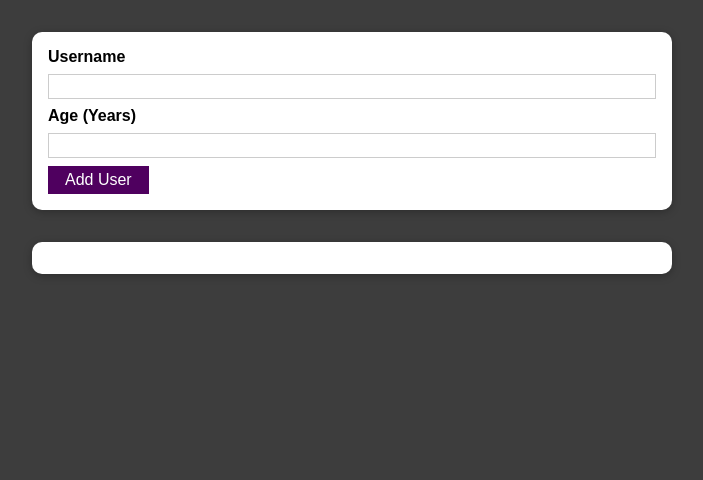
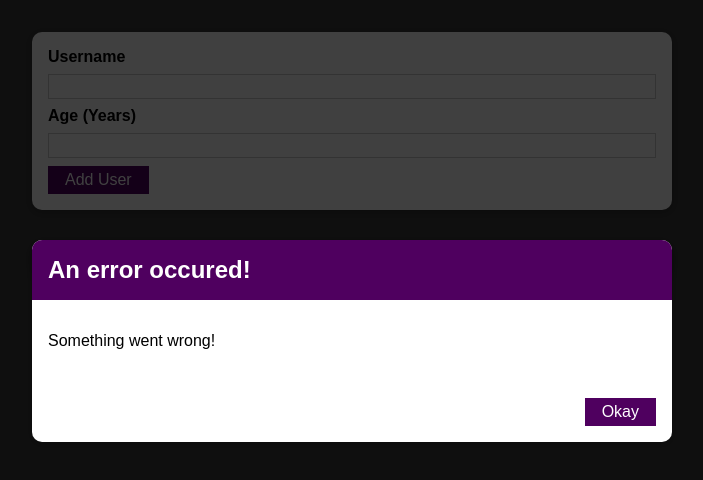
Before and after one commit to NataliaBebebino/users-list, a React (Create React App) app: page / in a window 1280 px wide. Shown: the top 480 px of the page, without its empty margins (288-991 px from the left). Built offline with nearby package versions, Linux system fonts and the light colour scheme.

Commit message:
Create ErrorModal component

```diff
--- /dev/null
+++ b/src/components/UI/ErrorModal.js
@@ -0,0 +1,30 @@
+import React from "react";
+import Button from "./Button";
+import Card from "./Card";
+import classes from "./ErrorModal.module.css";
+
+const ErrorModal = (props) => {
+  return (
+    <div>
+      <div className={classes.backdrop} />
+      <Card className={classes.modal}>
+        <header className={classes.header}>
+          <h2>{props.title}</h2>
+        </header>
+        <div className={classes.content}>
+          <p>{props.message}</p>
+        </div>
+        <footer className={classes.actions}>
+          <Button>Okay</Button>
+        </footer>
+      </Card>
+    </div>
+  );
+};
+
+//This component could be imported through AddUser component, which is the place that actually
+//triggers this ErrorModal component, or it could also be imported at a higher level,
+// through the App.js. We prefer to import it directly through the place where it is
+// triggered (AddUser).
+
+export default ErrorModal;
--- /dev/null
+++ b/src/components/UI/ErrorModal.module.css
@@ -0,0 +1,45 @@
+.backdrop {
+  position: fixed;
+  top: 0;
+  left: 0;
+  width: 100%;
+  height: 100vh;
+  z-index: 10;
+  background: rgba(0, 0, 0, 0.75);
+}
+
+.modal {
+  position: fixed;
+  top: 30vh;
+  left: 10%;
+  width: 80%;
+  z-index: 100;
+  overflow: hidden;
+}
+
+.header {
+  background: #4f005f;
+  padding: 1rem;
+}
+
+.header h2 {
+  margin: 0;
+  color: white;
+}
+
+.content {
+  padding: 1rem;
+}
+
+.actions {
+  padding: 1rem;
+  display: flex;
+  justify-content: flex-end;
+}
+
+@media (min-width: 768px) {
+  .modal {
+    left: calc(50% - 20rem);
+    width: 40rem;
+  }
+}
--- a/src/components/Users/AddUser.js
+++ b/src/components/Users/AddUser.js
@@ -2,6 +2,7 @@ import React, { useState } from "react";
 import Card from "../UI/Card";
 import classes from "./AddUser.module.css";
 import Button from "../UI/Button";
+import ErrorModal from "../UI/ErrorModal";
 
 const AddUser = (props) => {
   const [enteredUsername, setEnteredUsername] = useState("");
@@ -21,7 +22,8 @@ const AddUser = (props) => {
       return;
     }
 
-    if (+enteredAge < 1) { // with the "+" +enteredAge I force the variable enteredAge to convert to a number because actually, it is a string
+    if (+enteredAge < 1) {
+      // with the "+" +enteredAge I force the variable enteredAge to convert to a number because actually, it is a string
       return;
     }
 
@@ -33,24 +35,38 @@ const AddUser = (props) => {
 
   const usernameChangeHandler = (event) => {
     setEnteredUsername(event.target.value);
-  }
+  };
 
   const ageChangeHandler = (event) => {
     setEnteredAge(event.target.value);
-  }
+  };
 
   return (
-    <Card className={classes.input}> {/* This className here is not coming from the usual attributes of the HTML tags because Card is a customized tag, it's our tag where we defined the className props */}
+    <div>
+      <ErrorModal title="An error occured!" message="Something went wrong!" />
+      <Card className={classes.input}>
+        {/* This className here is not coming from the usual attributes of the HTML tags because Card is a customized tag, it's our tag where we defined the className props */}
         <form onSubmit={addUserHandler}>
           <label htmlFor="username">Username</label>
-        <input id="username" type="text" value={enteredUsername} onChange={usernameChangeHandler}/>
+          <input
+            id="username"
+            type="text"
+            value={enteredUsername}
+            onChange={usernameChangeHandler}
+          />
 
           <label htmlFor="age">Age (Years)</label>
-        <input id="age" type="number" value={enteredAge} onChange={ageChangeHandler}/>
+          <input
+            id="age"
+            type="number"
+            value={enteredAge}
+            onChange={ageChangeHandler}
+          />
 
           <Button type="submit">Add User</Button>
         </form>
       </Card>
+    </div>
   );
 };
 
```
Lines whose indentation alone changed are shown as unchanged.
